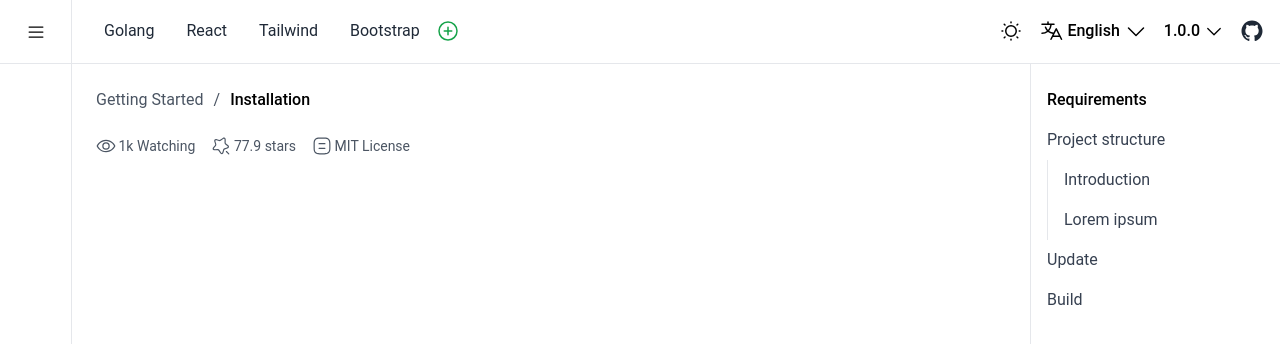
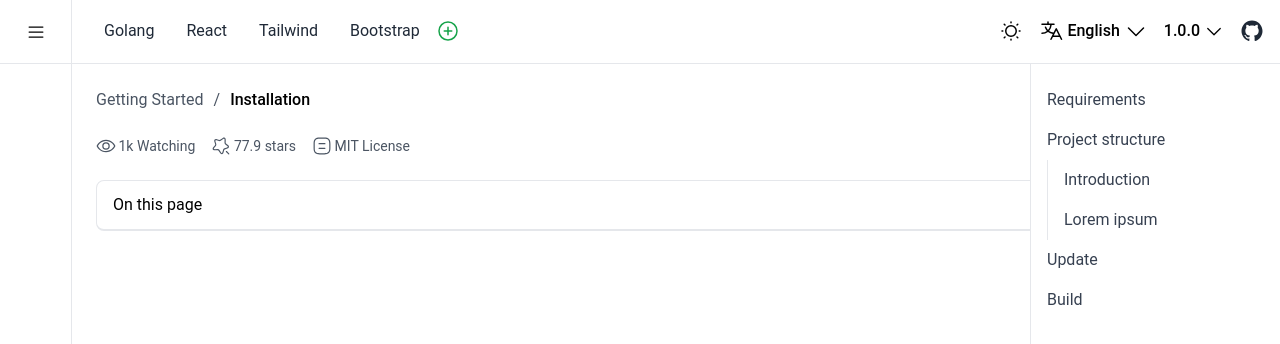
Before and after one commit to umardev500/svelete-ui, a SvelteKit app: page /post/1/configuration in a window 1280 px wide. Shown: the top 344 px of the page. Built offline with nearby package versions, Linux system fonts and the light colour scheme.

Commit message:
add on this page

```diff
--- /dev/null
+++ b/src/components/organisms/OnThisPage.svelte
@@ -0,0 +1,65 @@
+<script lang="ts">
+	import AngleDownIcon from '@components/atoms/icons/AngleDownIcon.svelte';
+	import { onMount } from 'svelte';
+	import RightSidebar from './sidebar/RightSidebar.svelte';
+
+	let open = false;
+	let menuEl: HTMLElement;
+	let isLoaded = false;
+
+	onMount(() => {
+		const wrapper = menuEl.parentElement;
+		const menuRect = menuEl.getBoundingClientRect();
+		wrapper?.style.setProperty('--offset', `${menuRect.height}px`);
+
+		isLoaded = true;
+	});
+
+	const toggle = () => {
+		open = !open;
+	};
+</script>
+
+<div class="border border-b-2 rounded-lg flex flex-col on-this-page {open ? 'show' : ''}">
+	<button on:click={toggle} class=" px-4 py-3 flex w-full items-center gap-2 justify-between">
+		<span>On this page</span>
+		<AngleDownIcon classList="!size-5 anggle-icon" />
+	</button>
+
+	<div class="px-4 overflow-hidden menu-wrapper {open ? 'show' : ''}">
+		<RightSidebar bind:node={menuEl} classList="border-l-0 px-0 py-0 pt-1 pb-2 h-auto menu" />
+	</div>
+</div>
+
+{#if isLoaded}
+	<style lang="scss">
+		.on-this-page {
+			.anggle-icon {
+				transition: transform var(--margin-transition-duration) var(--margin-timing-function);
+			}
+			&.show {
+				.anggle-icon {
+					transform: rotate(-90deg);
+				}
+			}
+
+			.menu-wrapper {
+				height: 0;
+				transition: height var(--margin-transition-duration) var(--margin-timing-function);
+
+				.menu {
+					transform: translateY(-12px);
+					transition: transform var(--margin-transition-duration) var(--margin-timing-function);
+				}
+
+				&.show {
+					height: var(--offset);
+
+					.menu {
+						transform: translateY(0);
+					}
+				}
+			}
+		}
+	</style>
+{/if}
--- a/src/components/organisms/sidebar/RightSidebar.svelte
+++ b/src/components/organisms/sidebar/RightSidebar.svelte
@@ -1,9 +1,15 @@
-<aside class="post-right-sidebar border-l h-full bg-white px-4 py-4 fixed right-0 w-[250px]">
+<script lang="ts">
+	export let classList = '';
+	export let node: HTMLElement | null = null;
+</script>
+
+<aside
+	bind:this={node}
+	class="post-right-sidebar border-l h-full bg-white px-4 py-4 right-0 w-[250px] {classList}"
+>
 	<ul>
 		<li>
-			<a class="text-black flex py-2 text-base font-medium" href="/post/requirements"
-				>Requirements</a
-			>
+			<a class="text-gray-700 flex py-2 text-base" href="/post/requirements">Requirements</a>
 		</li>
 		<li>
 			<a class="text-gray-700 flex py-2 text-base" href="/post/requirements">Project structure</a>
@@ -28,14 +34,3 @@
 		</li>
 	</ul>
 </aside>
-
-<style lang="scss">
-	.post-right-sidebar {
-		right: -100%;
-		transition: right var(--margin-transition-duration) var(--margin-timing-function);
-
-		@media screen and (min-width: 1024px) {
-			right: 0;
-		}
-	}
-</style>
--- a/src/routes/post/[category]/[slug]/+page.svelte
+++ b/src/routes/post/[category]/[slug]/+page.svelte
@@ -1,12 +1,20 @@
 <script lang="ts">
 	import Breadcrumbs from '@components/molecules/Breadcrumbs.svelte';
 	import PostInfo from '@components/molecules/PostInfo.svelte';
+	import OnThisPage from '@components/organisms/OnThisPage.svelte';
 	import RightSidebar from '@components/organisms/sidebar/RightSidebar.svelte';
+	import { onMount } from 'svelte';
 	export let data;
+
+	let isLoaded = false;
+
+	onMount(() => {
+		isLoaded = true;
+	});
 </script>
 
 <main class="px-6 flex justify-between">
-	<div>
+	<div class="w-full">
 		<!-- Breadcrumb -->
 		<div class="mt-6">
 			<Breadcrumbs {data} />
@@ -18,6 +26,12 @@
 			<PostInfo />
 		</div>
 		<!-- End of Post Info -->
+
+		<!-- On This Page -->
+		<div class="mt-6">
+			<OnThisPage />
+		</div>
+		<!-- End of On This Page -->
 	</div>
 
 	<!-- Content -->
@@ -25,12 +39,23 @@
 	<!-- End of contet -->
 
 	<!-- Content link -->
-	<RightSidebar />
+	<RightSidebar classList="fixed" />
 	<!-- Content link -->
 </main>
 
-<style>
-	main {
-		font-family: 'Roboto';
-	}
-</style>
+{#if isLoaded}
+	<style lang="scss">
+		main {
+			font-family: 'Roboto';
+		}
+
+		.post-right-sidebar {
+			right: -100%;
+			transition: right var(--margin-transition-duration) var(--margin-timing-function);
+
+			@media screen and (min-width: 1024px) {
+				right: 0;
+			}
+		}
+	</style>
+{/if}
```
